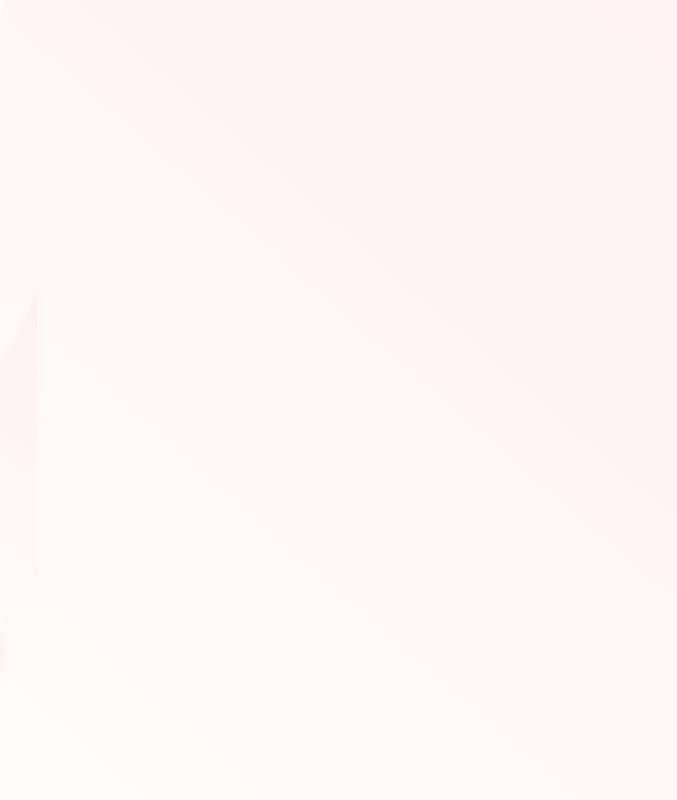
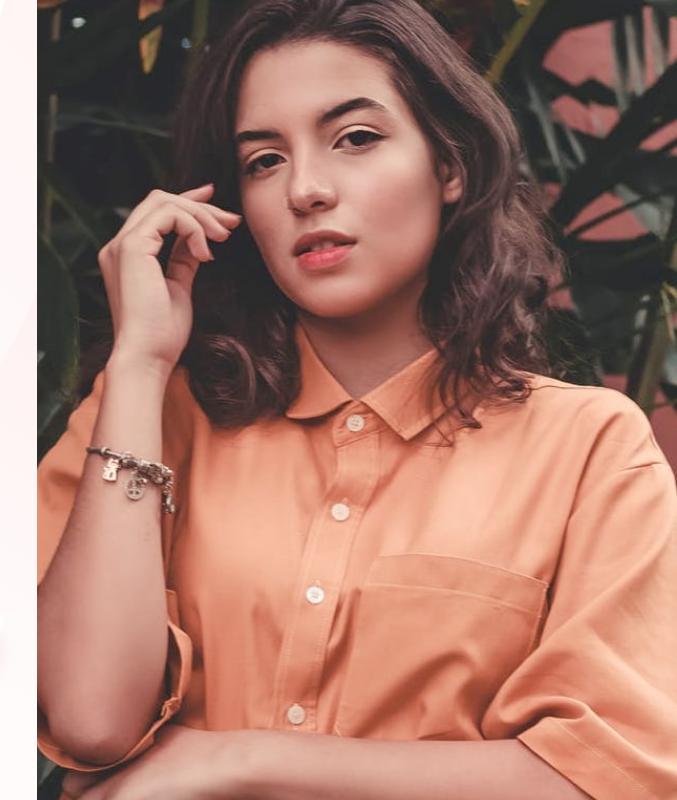
Before and after one commit to emrido/frontendmentor-challenges, a plain HTML site: page Base Apparel Coming Soon/index.html in a window 1280 px wide. Shown: the full height of the page, 603-1280 px from the left. Drawn offline with Linux system fonts and the light colour scheme; the site is published under a folder, as on GitHub Pages, so addresses that start at the root find nothing.

Commit message:
fix image error

```diff
--- a/Base Apparel Coming Soon/style.css
+++ b/Base Apparel Coming Soon/style.css
@@ -55,7 +55,7 @@ main {
   top: 0;
   width: 50%;
   height: 100vh;
-  background-image: url("/images/hero-desktop.jpg");
+  background-image: url("./images/hero-desktop.jpg");
   background-size: cover;
 }
 
```
